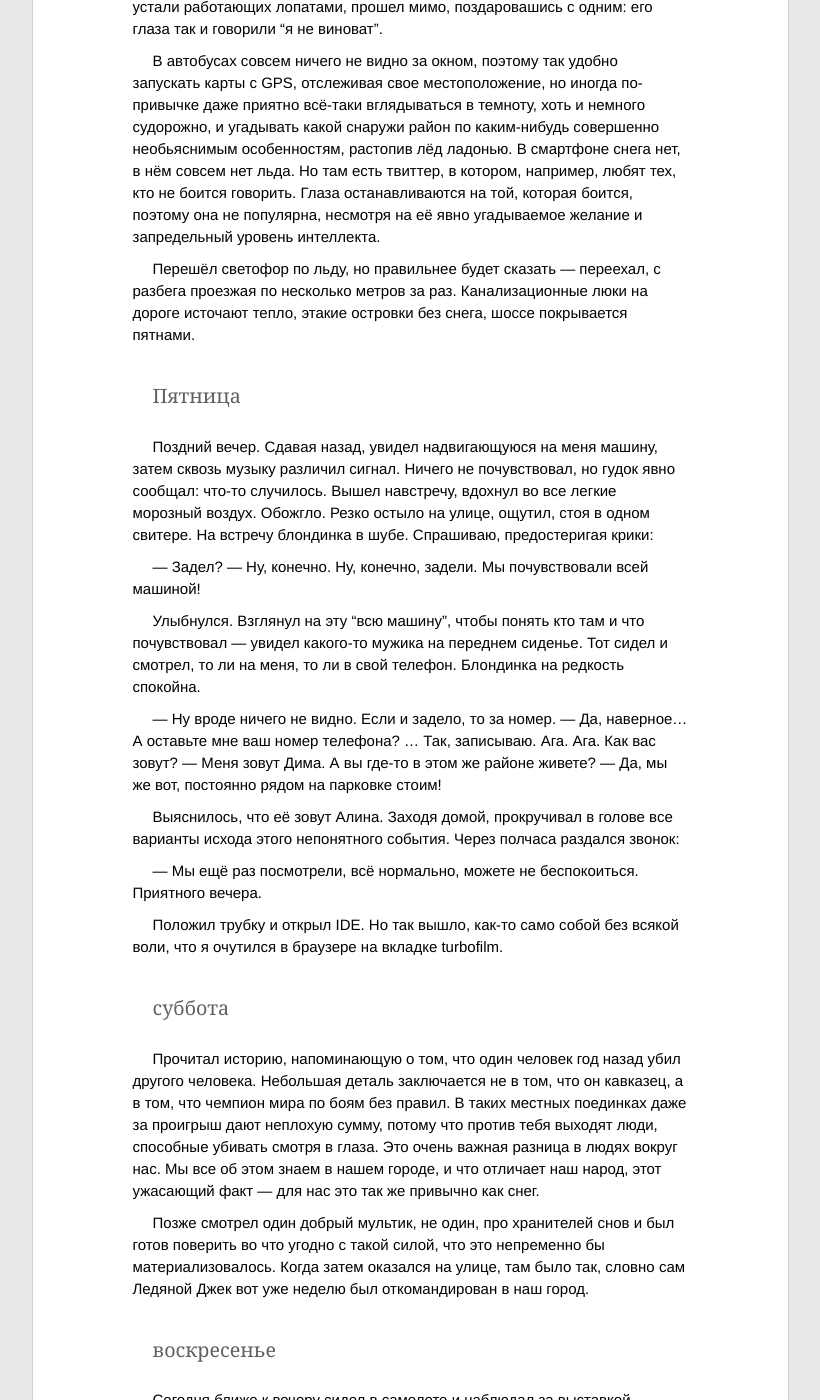
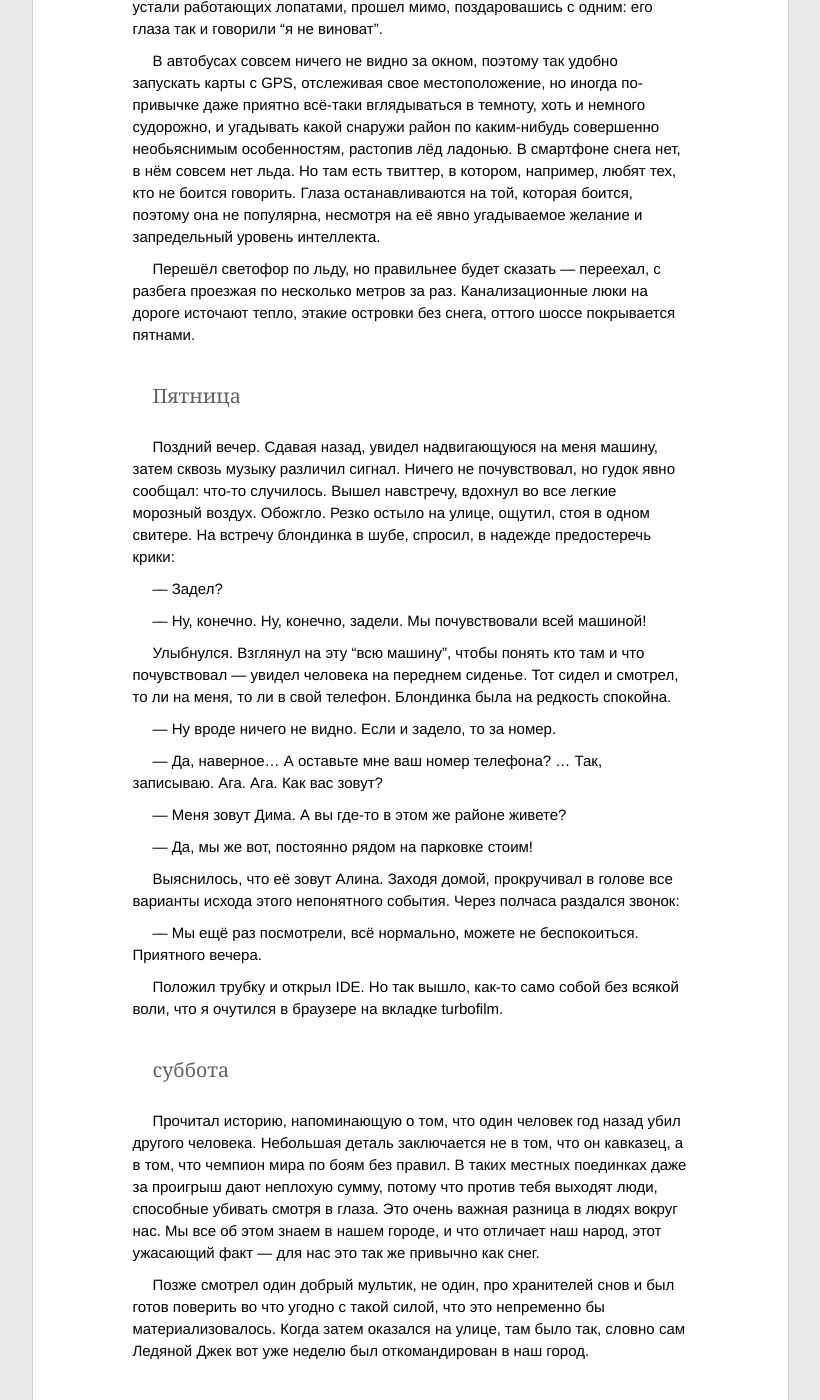
Before and after one commit to ptmt/ptmt.github.com, a Jekyll site: the page built from _posts/2012-11-30-snow.md, in a window 1280 px wide and 1400 px high, scrolled down 1112 px. Shown: the whole window, without its empty margins (230-1050 px from the left). Built offline with Jekyll 4.4.1, drawn with Linux system fonts in a browser that asks for light colours; Markdown is read by kramdown in place of the engine named in the settings.

Commit message:
new post

```diff
--- a/_posts/2012-11-30-snow.md
+++ b/_posts/2012-11-30-snow.md
@@ -18,25 +18,31 @@ title: Снег
 
 В автобусах совсем ничего не видно за окном, поэтому так удобно запускать карты с GPS, отслеживая свое местоположение, но иногда по-привычке даже приятно всё-таки вглядываться в темноту, хоть и немного судорожно, и угадывать какой снаружи район по каким-нибудь совершенно необьяснимым особенностям, растопив лёд ладонью. В смартфоне снега нет, в нём совсем нет льда. Но там есть твиттер, в котором, например, любят тех, кто не боится говорить. Глаза останавливаются на той, которая боится, поэтому она не популярна, несмотря на её явно угадываемое желание и запредельный уровень интеллекта.
 
-Перешёл светофор по льду, но правильнее будет сказать — переехал, с разбега проезжая по несколько метров за раз. Канализационные люки на дороге источают тепло, этакие островки без снега, шоссе покрывается пятнами.
+Перешёл светофор по льду, но правильнее будет сказать — переехал, с разбега проезжая по несколько метров за раз. Канализационные люки на дороге источают тепло, этакие островки без снега, оттого шоссе покрывается пятнами.
 
 ##Пятница
 
-Поздний вечер. Сдавая назад, увидел надвигающуюся на меня машину, затем сквозь музыку различил сигнал. Ничего не почувствовал, но гудок явно сообщал: что-то случилось. Вышел навстречу, вдохнул во все легкие морозный воздух. Обожгло. Резко остыло на улице, ощутил, стоя в одном свитере. На встречу блондинка в шубе. Спрашиваю, предостеригая крики:
+Поздний вечер. Сдавая назад, увидел надвигающуюся на меня машину, затем сквозь музыку различил сигнал. Ничего не почувствовал, но гудок явно сообщал: что-то случилось. Вышел навстречу, вдохнул во все легкие морозный воздух. Обожгло. Резко остыло на улице, ощутил, стоя в одном свитере. На встречу блондинка в шубе, спросил, в надежде предостеречь крики:
 
 — Задел?
+
 — Ну, конечно. Ну, конечно, задели. Мы почувствовали всей машиной!
 
-Улыбнулся. Взглянул на эту “всю машину”, чтобы понять кто там и что почувствовал — увидел какого-то мужика на переднем сиденье. Тот сидел и смотрел, то ли на меня, то ли в свой телефон. Блондинка на редкость спокойна.
+Улыбнулся. Взглянул на эту “всю машину”, чтобы понять кто там и что почувствовал — увидел человека на переднем сиденье. Тот сидел и смотрел, то ли на меня, то ли в свой телефон. Блондинка была на редкость спокойна.
 
 — Ну вроде ничего не видно. Если и задело, то за номер.
+
 — Да, наверное... А оставьте мне ваш номер телефона? … Так, записываю. Ага. Ага. Как вас зовут?
+
 — Меня зовут Дима. А вы где-то в этом же районе живете?
+
 — Да, мы же вот, постоянно рядом на парковке стоим!
+
 
 Выяснилось, что её зовут Алина. Заходя домой, прокручивал в голове все варианты исхода этого непонятного события. Через полчаса раздался звонок:
 
 — Мы ещё раз посмотрели, всё нормально, можете не беспокоиться. Приятного вечера.
+
 
 Положил трубку и открыл IDE. Но так вышло, как-то само собой без всякой воли, что я очутился в браузере на вкладке turbofilm.
 
```
Also changed, not shown: 1 other file.
